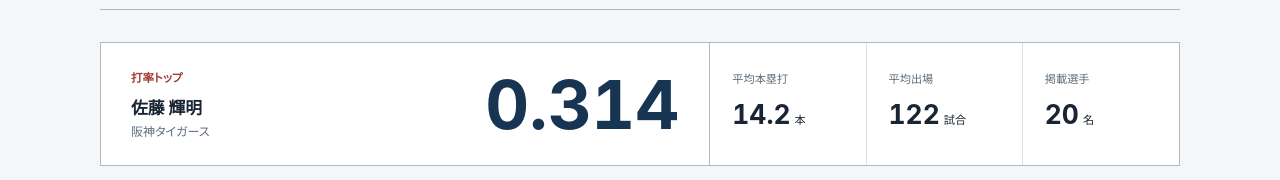
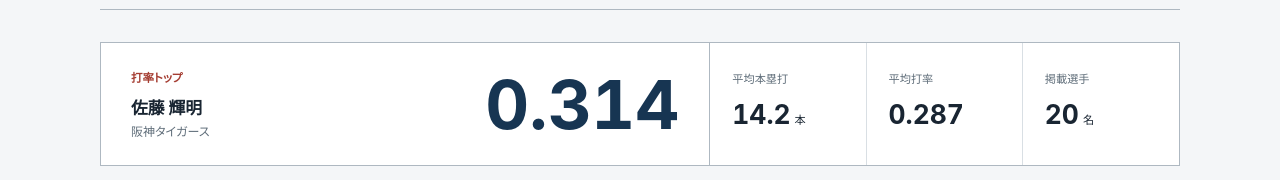
Before and after one commit to siytuon/nextjs-learning, a Next.js app: page / in a window 1280 px wide. Shown: the part 264-444 px from the top of the page. Built offline with nearby package versions, Linux system fonts and the light colour scheme.

Commit message:
Show combined batting average

```diff
--- a/app/page.tsx
+++ b/app/page.tsx
@@ -16,9 +16,10 @@ export default async function Home() {
     "オリックス・バファローズ": "team-buffaloes",
     "埼玉西武ライオンズ": "team-lions",
   };
-  const averageGames = Math.round(
-    players.reduce((sum, player) => sum + player.games, 0) / players.length,
-  );
+  const combinedBattingAverage = (
+    players.reduce((sum, player) => sum + player.hits, 0) /
+    players.reduce((sum, player) => sum + player.atBats, 0)
+  ).toFixed(3);
 
   return (
     <main>
@@ -60,8 +61,8 @@ export default async function Home() {
               <dd>{averageHomeRuns}<span>本</span></dd>
             </div>
             <div>
-              <dt>平均出場</dt>
-              <dd>{averageGames}<span>試合</span></dd>
+              <dt>平均打率</dt>
+              <dd>{combinedBattingAverage}</dd>
             </div>
             <div>
               <dt>掲載選手</dt>
```
Also changed, not shown: 1 other file (tests, documents, lock files or other folders).
